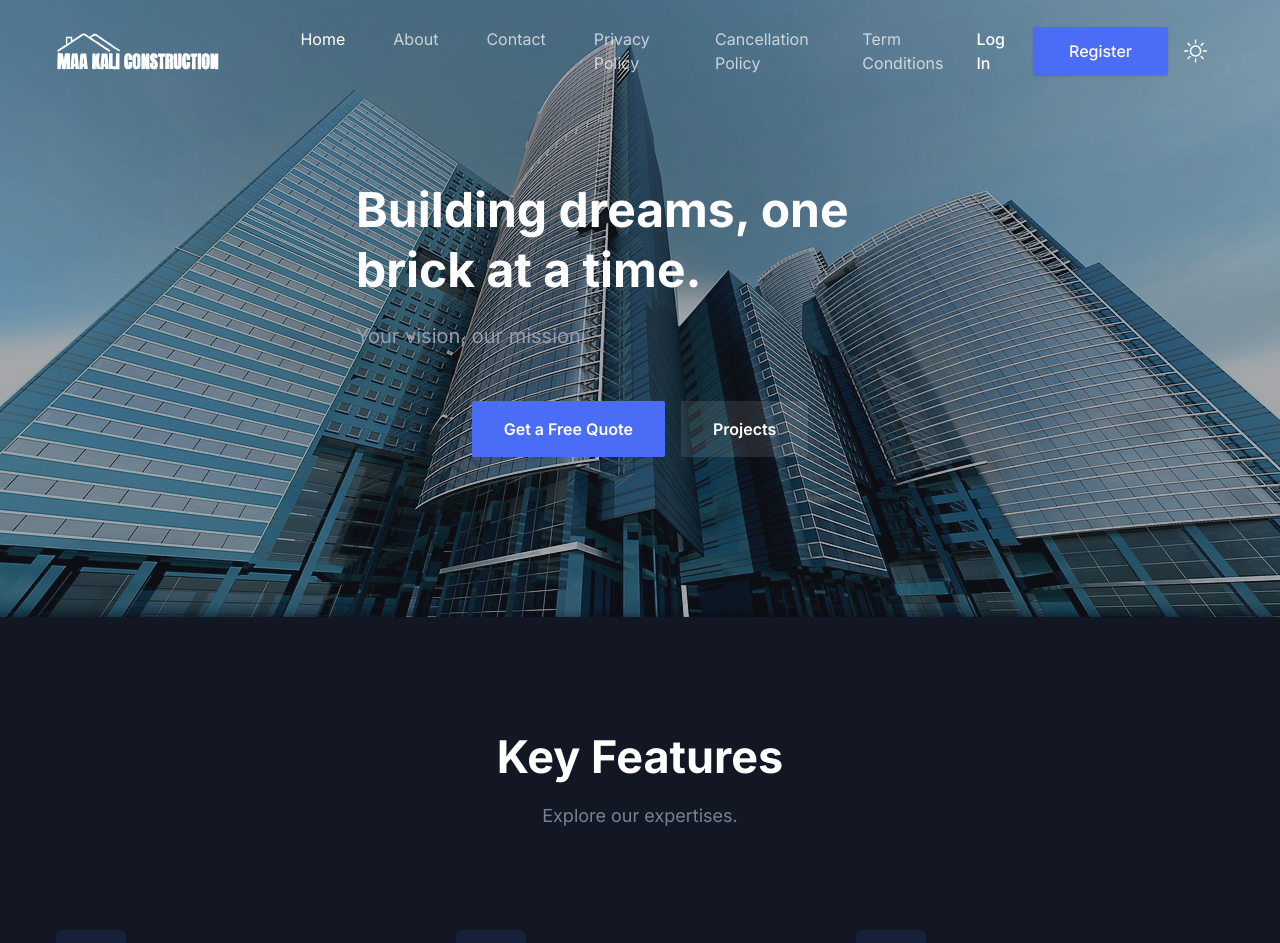
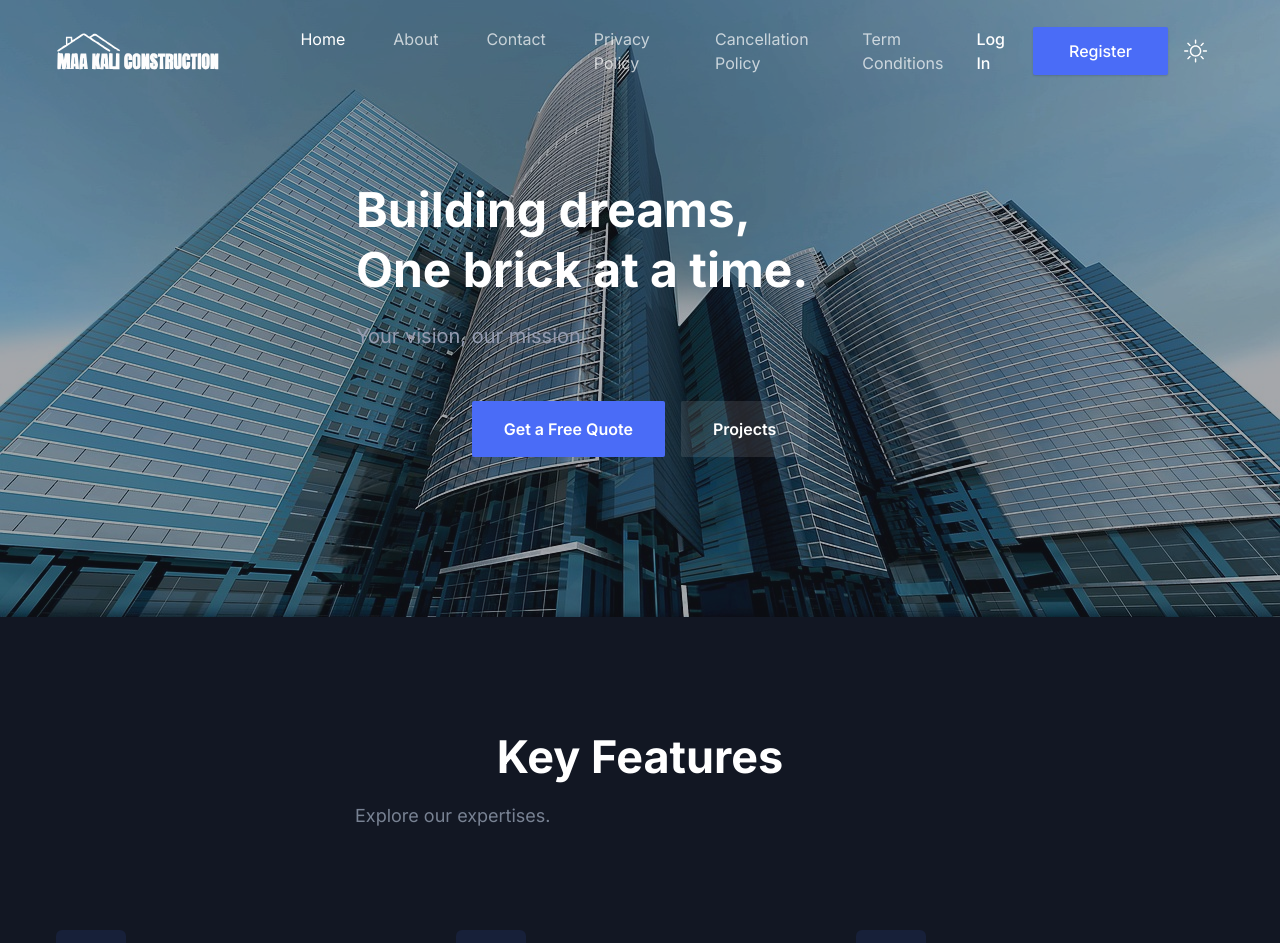
Before and after one commit to dipan/real-estate, a Next.js app: page / in a window 1280 px wide. Shown: the top 943 px of the page. Built offline with nearby package versions, Linux system fonts and the light colour scheme.

Commit message:
doc:justify about

```diff
--- a/components/Common/SectionTitle.tsx
+++ b/components/Common/SectionTitle.tsx
@@ -21,7 +21,7 @@ const SectionTitle = ({
         <h2 className="mb-4 text-3xl font-bold !leading-tight text-black dark:text-white sm:text-4xl md:text-[45px]">
           {title}
         </h2>
-        <p className="text-base !leading-relaxed text-body-color md:text-lg">
+        <p className="text-justify !leading-relaxed text-body-color md:text-lg">
           {paragraph}
         </p>
       </div>
--- a/components/Hero/index.tsx
+++ b/components/Hero/index.tsx
@@ -31,7 +31,7 @@ const Hero = () => {
                 data-wow-delay=".2s"
               >
                 <h1 className="mb-5 text-3xl font-bold leading-tight text-black dark:text-white sm:text-4xl sm:leading-tight md:text-5xl md:leading-tight">
-                  Building dreams, one brick at a time.
+                  Building dreams,<br /> One brick at a time.
                 </h1>
                 <p className="dark:text-body-color-dark mb-12 text-base !leading-relaxed text-body-color sm:text-lg md:text-xl">
                   Your vision, our mission.
```
